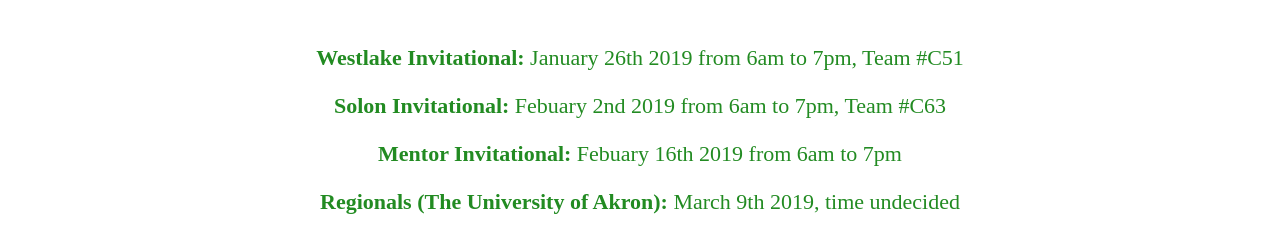
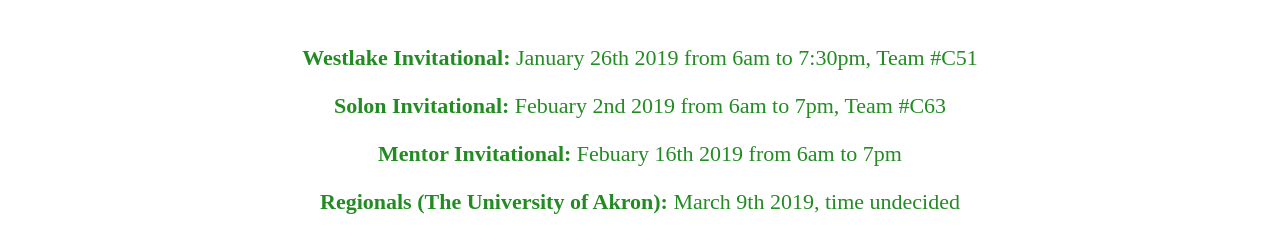
Before and after one commit to StowScienceOly/StowScienceOly.github.io, a plain HTML site: page index.html in a window 1280 px wide. Shown: the part 365-605 px from the top of the page. Drawn offline with Linux system fonts and the light colour scheme.

Commit message:
Update index.html

```diff
--- a/index.html
+++ b/index.html
@@ -30,7 +30,7 @@
 <hr>
 <!--<h2>Announcements</h2>-->
 <h2>Competitions</h2>
-<p id="normalText"><b>Westlake Invitational:</b> January 26th 2019 from 6am to 7pm, Team #C51</p>
+<p id="normalText"><b>Westlake Invitational:</b> January 26th 2019 from 6am to 7:30pm, Team #C51</p>
 <p id="normalText"><b>Solon Invitational:</b> Febuary 2nd 2019 from 6am to 7pm, Team #C63</p>
 <p id="normalText"><b>Mentor Invitational:</b> Febuary 16th 2019 from 6am to 7pm</p>
 <p id="normalText"><b>Regionals (The University of Akron):</b> March 9th 2019, time undecided</p>
```
